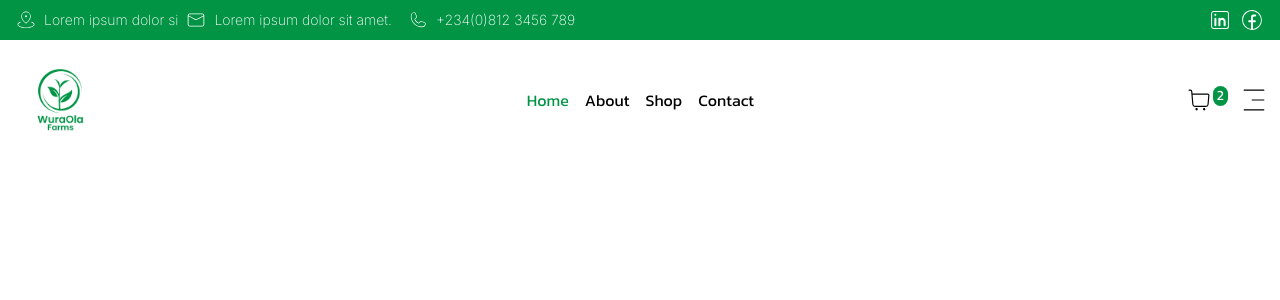
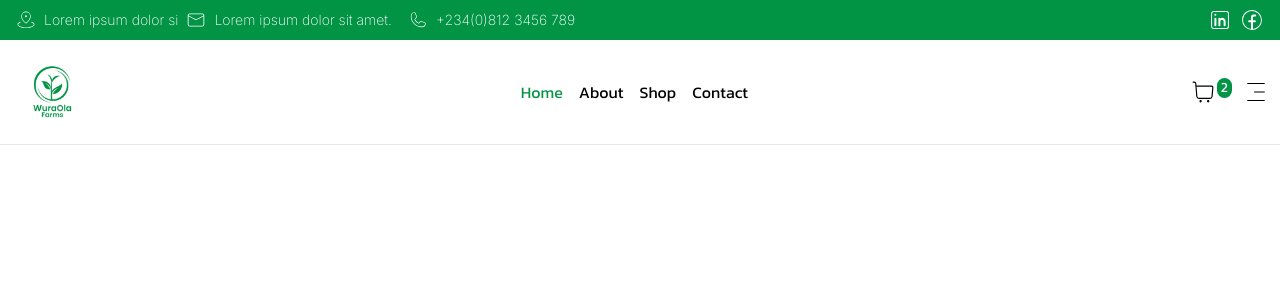
Before and after one commit to OlaiwonAbdullahi/WuraOla-Farms, a React (Vite) app: page / in a window 1280 px wide. Shown: the top 300 px of the page. Built offline with nearby package versions, Linux system fonts and the light colour scheme.

Commit message:
update Navbar.jsx

```diff
--- a/src/components/Navbar.jsx
+++ b/src/components/Navbar.jsx
@@ -2,9 +2,9 @@ import { CiMenuFries, CiShoppingCart } from "react-icons/ci";
 import logo from "../assets/wuraolalogo.png";
 const Navbar = () => {
   return (
-    <div className=" flex items-center justify-between p-3 font-kanit">
+    <div className=" flex items-center justify-between p-3 font-kanit border-b">
       <div className="">
-        <img src={logo} alt="" className=" w-24 h-24" />
+        <img src={logo} alt="" className=" md:w-20 md:h-20 h-16 w-16 " />
       </div>
       <div className=" md:flex hidden ">
         <ul className=" flex gap-4">
@@ -23,7 +23,7 @@ const Navbar = () => {
           </span>
         </div>
         <div className="">
-          <CiMenuFries className=" h-7 w-7" />
+          <CiMenuFries className=" h-6 w-6" />
         </div>
       </div>
     </div>
```
